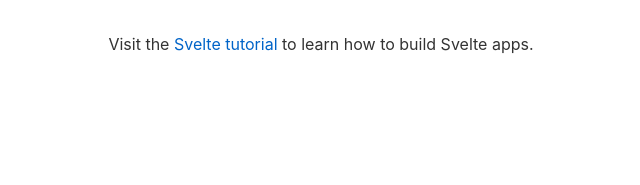
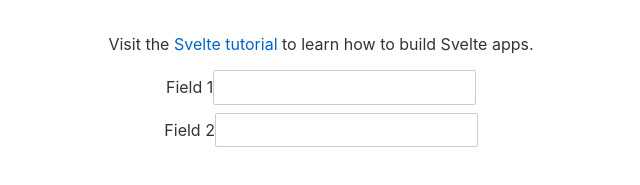
Before and after one commit to ilfa/gtm-integration, a Svelte app: page / in a window 1280 px wide. Shown: the part 153-338 px from the top of the page, without its empty margins (319-959 px from the left). Built offline with nearby package versions, Linux system fonts and the light colour scheme.

Commit message:
Add forms to the demo

```diff
--- a/src/App.svelte
+++ b/src/App.svelte
@@ -66,6 +66,14 @@
 <main>
 	<h1>Hello {name}!</h1>
 	<p>Visit the <a href="https://svelte.dev/tutorial">Svelte tutorial</a> to learn how to build Svelte apps.</p>
+	<form action="#" id="form1">
+		<lable>Field 1<input type="text" id="field1"></lable>
+		<input type="hidden" id="hidden1" value="hidden1">
+	</form>
+	<form action="/" id="form2">
+		<lable>Field 2<input type="text" id="field2"></lable>
+		<input type="hidden" id="hidden2" value="hidden2">
+	</form>
 </main>
 
 <style>
```
